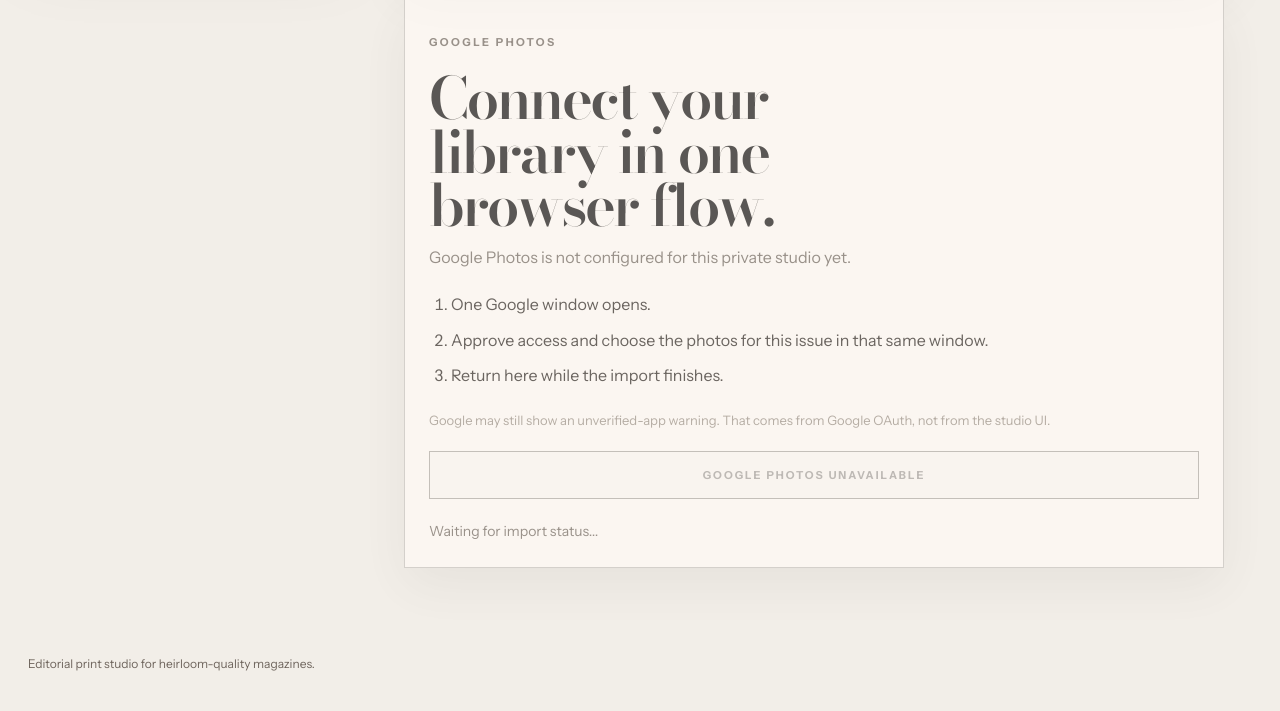
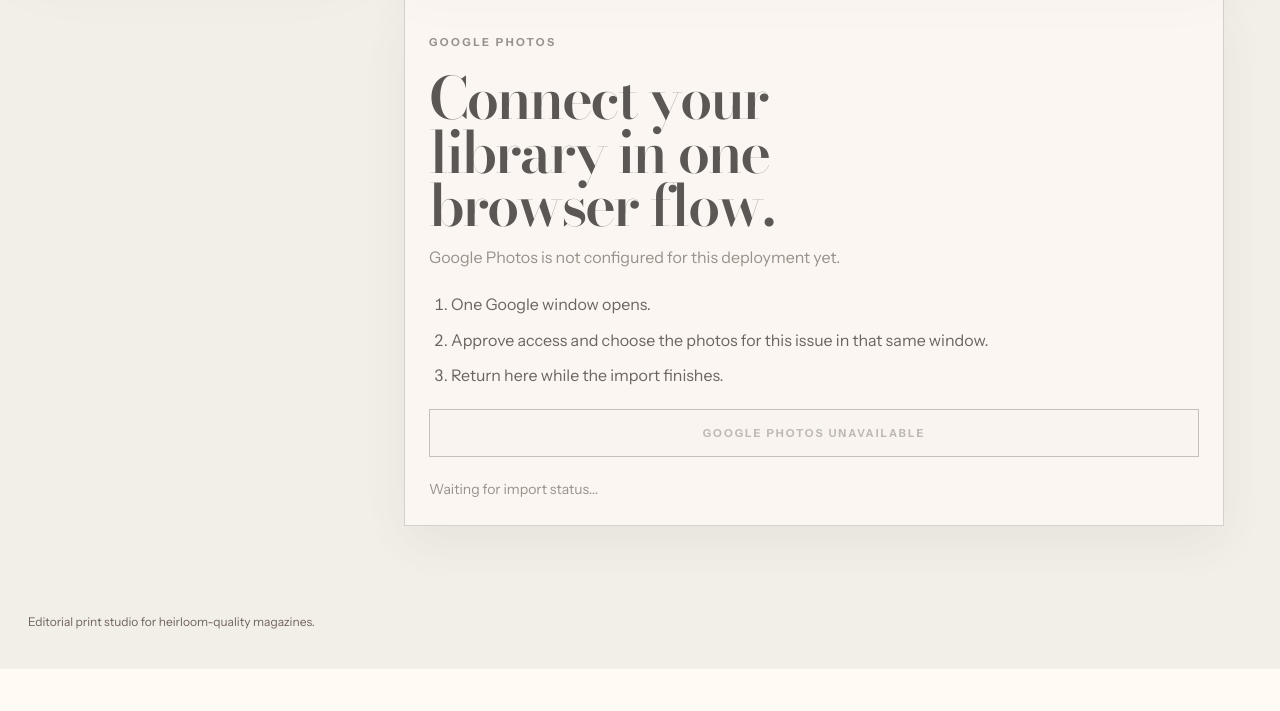
Before and after one commit to abhiasawa/Magazine, a Flask app: page / in a window 1280 px wide. Shown: the part 1362-2073 px from the top of the page. After the commit the page ends 2031 px from the top, so only its background shows below. Run offline with Flask 3, Linux system fonts and the light colour scheme; some libraries are stand-ins or nearby versions.

Commit message:
Remove policy copy from web UI

```diff
--- a/magazine/review/app.py
+++ b/magazine/review/app.py
@@ -355,9 +355,9 @@
             title="Import Photos",
             google_configured=bool(GOOGLE_CLIENT_ID and GOOGLE_CLIENT_SECRET),
             google_status_message=(
-                "Private beta. Connect your library in a secure Google window, choose your photos, and return here while they sync."
+                "Connect your library in a secure Google window, choose your photos, and return here while they sync."
                 if GOOGLE_CLIENT_ID and GOOGLE_CLIENT_SECRET
-                else "Google Photos is not configured for this private studio yet."
+                else "Google Photos is not configured for this deployment yet."
             ),
             google_callback_uri=current_google_callback_uri(),
         )
--- a/magazine/review/static/style.css
+++ b/magazine/review/static/style.css
@@ -116,8 +116,7 @@
 .field-group span,
 .status-pill,
 .hero-pill,
-.dropzone-tag,
-.source-private-label {
+.dropzone-tag {
     font-size: 11px;
     font-weight: 700;
     letter-spacing: 0.22em;
@@ -344,8 +343,7 @@
 .import-result,
 .shortcut-hint,
 .empty-state p,
-.check-row,
-.source-footnote {
+.check-row {
     color: var(--muted);
     line-height: 1.72;
 }
@@ -512,12 +510,6 @@
     gap: 10px;
     color: var(--ink-soft);
     line-height: 1.6;
-}
-
-.source-footnote {
-    margin: 0;
-    font-size: 13px;
-    color: var(--muted-soft);
 }
 
 .btn,
--- a/magazine/review/templates/google_callback.html
+++ b/magazine/review/templates/google_callback.html
@@ -103,10 +103,9 @@
 </head>
 <body>
     <main class="callback-card">
-        <p class="eyebrow">Magazine Private Beta</p>
+        <p class="eyebrow">Magazine</p>
         <h1>Continuing to Google Photos…</h1>
         <p>This same window will take you straight into the Google Photos picker. No extra tabs are required.</p>
-        <p>Because this is a private editorial studio beta, Google may still show its own warning screen before continuing.</p>
         <p>If nothing happens, use the button below.</p>
         <div class="actions">
             <a class="btn btn-primary" href="{{ picker_uri }}">Continue in this window</a>
--- a/magazine/review/templates/import.html
+++ b/magazine/review/templates/import.html
@@ -68,8 +68,6 @@
                 <li>Approve access and choose the photos for this issue in that same window.</li>
                 <li>Return here while the import finishes.</li>
             </ol>
-
-            <p class="source-footnote">Google may still show an unverified-app warning. That comes from Google OAuth, not from the studio UI.</p>
 
             {% if google_configured %}
             <button id="google-start" class="btn btn-secondary">Connect Google Photos</button>
```
